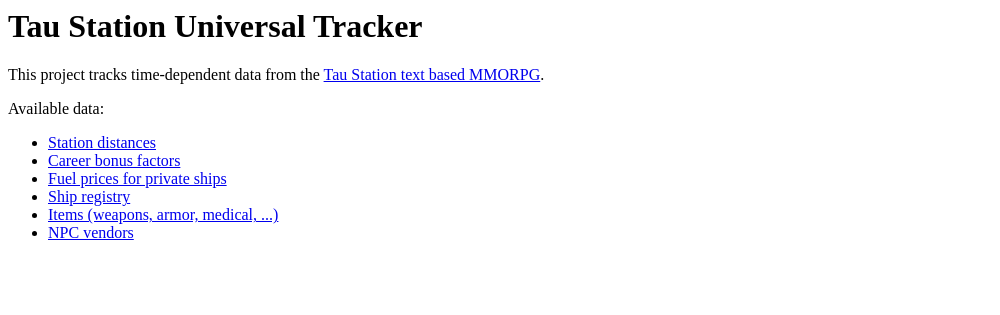
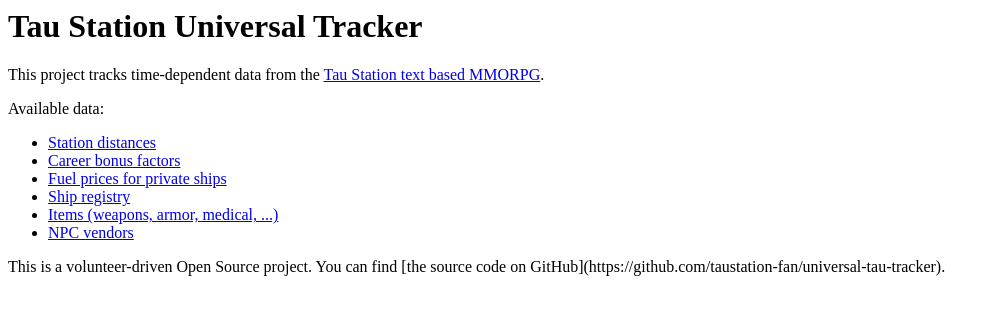
Before and after one commit to taustation-fan/universal-tau-tracker, a Flask app: page / in a window 1280 px wide. Shown: the top 315 px of the page, without its empty margins (0-1000 px from the left). Run offline with Flask 2, Linux system fonts and the light colour scheme; parts of the project's set-up code (start-up, migrations or seed data) failed here and were passed over.

Commit message:
Link to github on index page

```diff
--- a/utt/templates/index.html
+++ b/utt/templates/index.html
@@ -18,4 +18,6 @@
     <li><a href="/vendor">NPC vendors</a></li>
 </ul>
 
+<p>This is a volunteer-driven Open Source project. You can find [the source code on GitHub](https://github.com/taustation-fan/universal-tau-tracker).</p>
+
 </html>
```
